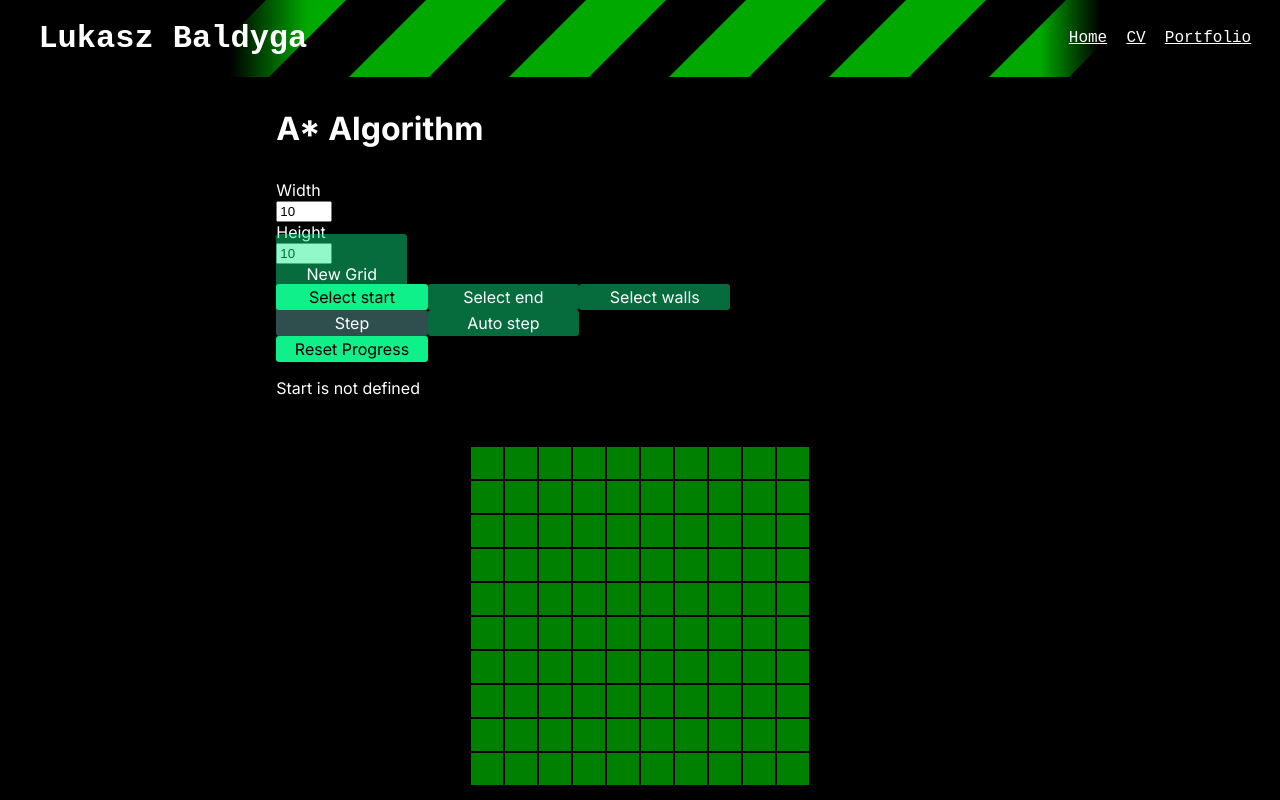
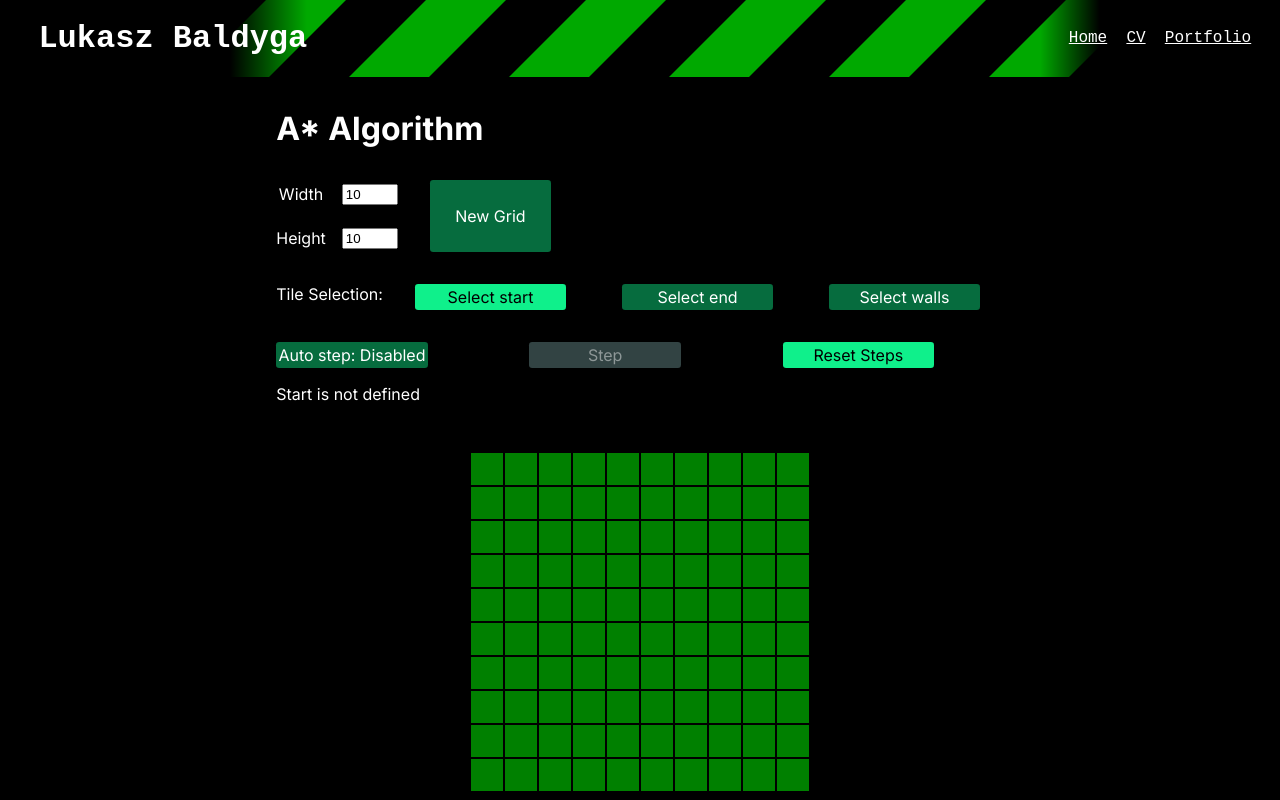
Before and after one commit to Rijndael1998/Website-Neo, a Next.js app: page /fun/a-star in a window 1280 px wide. Shown: the top 800 px of the page. Built offline with nearby package versions, Linux system fonts and the light colour scheme.

Commit message:
added some experiment

```diff
--- a/src/components/_colors.scss
+++ b/src/components/_colors.scss
@@ -6,6 +6,6 @@ $secondary: #0f2f0f;
 $secondaryBg: #141414;
 $accent: #0ff08b;
 $accentDull: transparentize($accent, 0.55);
-$disabled: darkslategray;
+$disabled: rgb(50, 67, 67);
 
 $nicePink: #e83e8c;
--- a/src/components/algorithms/a*/a*Comp.tsx
+++ b/src/components/algorithms/a*/a*Comp.tsx
@@ -14,6 +14,7 @@ import { AStarResult } from "@/components/algorithms/a*/utils/a*result";
 import { AStarStyleMap } from "@/components/algorithms/a*/styles/a*StyleMap";
 import { AStarStates } from "@/components/algorithms/a*/utils/a*states.enum";
 import { AStarStages } from "@/components/algorithms/a*/utils/a*stages.enum";
+import ColorSquare from "@/components/colorSquare/_colorSquare";
 
 function generateGridState(width: number, height: number) {
     return new GridState(width, height, AStarStyleMap, AStarStates.Node)
@@ -76,34 +77,35 @@ export default function AStarComponent() {
             applyResult(AS.setAuto(auto));
     }, [AS, auto]);
     return <div>
-        <div>
-            <div>
+        <div className={styles.options}>
+            <div className={styles.newGridOptionsWrapper}>
+                <div className={styles.widthHeightOptions}>
                     <div>Width</div>
                     <div><NumUpDown start={initialSize} min={initialSize} max={maxSize} callback={(num) => setInputWidth(num)} /></div>
                     <div>Height</div>
                     <div><NumUpDown start={initialSize} min={initialSize} max={maxSize} callback={(num) => setInputHeight(num)} /></div>
                 </div>
-            <GenericButton className={classNames(styles.stageButton, styles.inline, button.bigButton)} onClick={() => {
+                <GenericButton className={classNames(styles.newGridButton, button.medButton)} onClick={() => {
                     const newAS = new AStar(generateGridState(InputWidth, InputHeight));
                     setAS(newAS);
                     setStage(AStarStages.Start);
                     setState(newAS.state);
-            }}>New Grid</GenericButton>
+                }}><p>New Grid</p></GenericButton>
             </div>
 
-        <div className={styles.stageButtons}>
+            <div className={classNames(styles.tileSelection, styles.stageButtons)}>
+                <div>Tile Selection:</div>
                 <GenericButton className={styles.stageButton} onClick={() => setStage(AStarStages.Start)} selected={stage == AStarStages.Start}><p>Select start</p></GenericButton>
                 <GenericButton className={styles.stageButton} onClick={() => setStage(AStarStages.End)} selected={stage == AStarStages.End}><p>Select end</p></GenericButton>
                 <GenericButton className={styles.stageButton} onClick={() => setStage(AStarStages.Wall)} selected={stage == AStarStages.Wall}><p>Select walls</p></GenericButton>
             </div>
 
-        <div className={styles.stageButtons}>
+            <div className={classNames(styles.stepSelection, styles.stageButtons)}>
+                <GenericButton className={styles.stageButton} onClick={() => setAuto(!auto)} selected={auto}><p>Auto step: {auto ? "Enabled" : "Disabled"}</p></GenericButton>
                 <GenericButton className={styles.stageButton} onClick={() => { refreshState() }} selected={canStep} disabled={auto || canStepReason !== undefined}><p>Step</p></GenericButton>
-            <GenericButton className={styles.stageButton} onClick={() => setAuto(!auto)} selected={auto}><p>Auto step</p></GenericButton>
+                <GenericButton className={styles.stageButton} onClick={() => AS && applyResult(AS.reset())} selected={true} disabled={auto}><p>Reset Steps</p></GenericButton>
             </div>
-
-        <GenericButton className={styles.stageButton} onClick={() => AS && applyResult(AS.reset())} selected={true} disabled={auto}><p>Reset Progress</p></GenericButton>
-
+        </div>
         <p>
             {canStepReason === undefined ? "All ok" : canStepReason}
         </p>
@@ -111,5 +113,10 @@ export default function AStarComponent() {
         <div className={styles.gridWarpper}>
             <Grid className={styles.grid} state={state} callback={callback} />
         </div>
+
+        <div>
+            <p>Key:</p>
+            <ColorSquare color=""/>
+        </div>
     </div>
 }
--- a/src/components/algorithms/a*/styles/a*.module.scss
+++ b/src/components/algorithms/a*/styles/a*.module.scss
@@ -1,17 +1,3 @@
-.stageButtons {
-    display: flex;
-}
-
-.stageButton {
-    width: 15ch;
-    height: 3ex;
-    display: grid;
-
-    * {
-        margin: auto;
-    }
-}
-
 .gridWarpper {
     max-width: 100%;
     overflow: auto;
@@ -23,6 +9,55 @@
     }
 }
 
-.inline {
-    display: inline;
+.options {
+    .newGridOptionsWrapper {
+        display: flex;
+        flex-direction: row;
+        flex-wrap: nowrap;
+
+        margin-bottom: 2rem;
+
+        .widthHeightOptions {
+            display: grid;
+            grid-template-columns: 1fr auto;
+            grid-template-rows: 1fr 1fr;
+            gap: 1rem;
+
+            &>div {
+                display: block;
+                margin: auto;
+            }
+        }
+
+        .newGridButton {
+            width: 10ch;
+            margin-left: 2rem;
+        }
+    }
+
+    .tileSelection {
+        display: grid;
+        gap: 2rem;
+
+        grid-template-columns: auto repeat(3, 1fr);
+
+        margin-bottom: 2rem;
+    }
+
+    .stepSelection {
+        display: grid;
+        gap: 2rem;
+
+        grid-template-columns: repeat(3, 1fr);
+    }
+
+    .stageButton {
+        width: 15ch;
+        height: 3ex;
+        display: grid;
+
+        * {
+            margin: auto;
+        }
+    }
 }
--- a/src/components/algorithms/a*/styles/a*StyleMap.module.scss
+++ b/src/components/algorithms/a*/styles/a*StyleMap.module.scss
@@ -16,6 +16,7 @@
 
 .Path {
     background-color: white;
+    animation: ani 1s ease-in-out infinite;
 }
 
 .Explored {
@@ -25,3 +26,9 @@
 .Removed {
     background-color: brown;
 }
+
+@keyframes ani {
+    50% {
+        background-color: #313131;
+    }
+}
--- /dev/null
+++ b/src/components/colorSquare/_colorSquare.tsx
@@ -0,0 +1,9 @@
+import styles from "./colorSquare.module.scss";
+
+export type ColorSquareProps = {
+    color: string,
+}
+
+export default function ColorSquare({color}: ColorSquareProps) {
+    return <span className={styles.cs}><span style={{backgroundColor: color}}></span></span>
+}
--- /dev/null
+++ b/src/components/colorSquare/colorSquare.module.scss
@@ -0,0 +1,14 @@
+@import "../colors";
+
+.cs {
+    display: inline;
+    height: 1em;
+    aspect-ratio: 1;
+    background-color: $text;
+    border: $text 1px solid;
+
+    * {
+        width: 100%;
+        height: 100%;
+    }
+}
--- a/src/components/input/genericButton/genericButton.module.scss
+++ b/src/components/input/genericButton/genericButton.module.scss
@@ -9,6 +9,17 @@
     color: $text;
 }
 
+.selected {
+    background-color: $accent;
+    color: $background;
+}
+
+.disabled, .disabled.selected {
+    background-color: $disabled;
+    color: transparentize($text, 0.55);
+    cursor: not-allowed;
+}
+
 .bigButton {
     $padding: 3ch;
     margin: auto;
@@ -17,12 +28,10 @@
     text-align: center;
 }
 
-.selected {
-    background-color: $accent;
-    color: $background;
+.medButton {
+    $padding: 1ch;
+    margin: auto;
+    width: calc(100% - $padding * 2);
+    padding: $padding;
+    text-align: center;
 }
-
-.disabled, .disabled.selected {
-    background-color: $disabled;
-    color: $text;
-}
```
Lines whose indentation alone changed are shown as unchanged.
